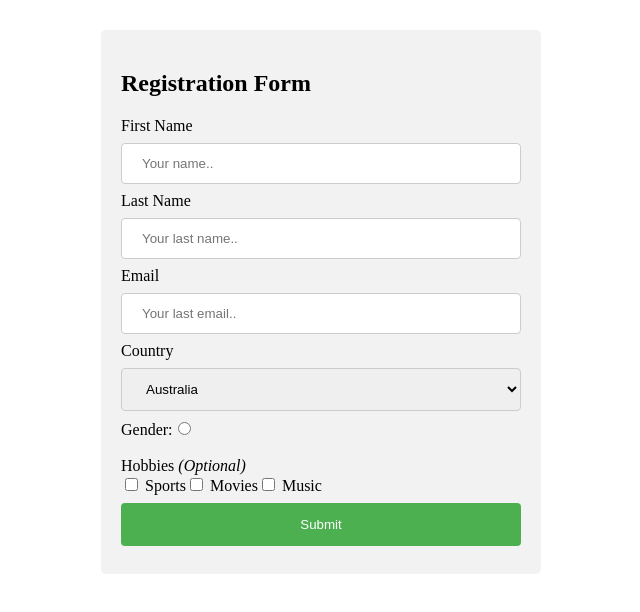
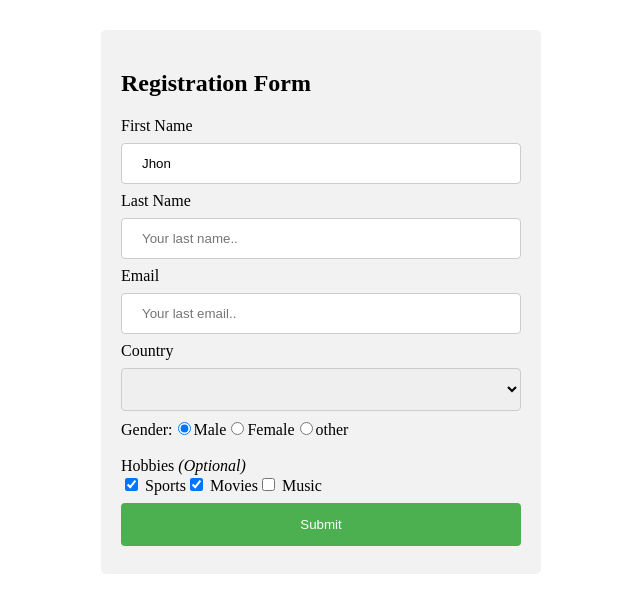
Before and after one commit to jusjassar/ProcademyExercise, an Angular app: page / in a window 1280 px wide. Shown: the top 612 px of the page, without its empty margins (319-959 px from the left). Built offline with nearby package versions, Linux system fonts and the light colour scheme.

Commit message:
video 89

```diff
--- a/src/app/app.component.html
+++ b/src/app/app.component.html
@@ -1,25 +1,20 @@
 <div class="form">
   <h2 id="registration">Registration Form</h2>
-  <form >
+  <form [formGroup]="reactiveForm" (ngSubmit)="onSubmit()">
 
       <div>
         <label for="fname">First Name</label>
-        <input type="text" id="fname" placeholder="Your name.."
-        >
-        <!-- <div>
-          <small *ngIf="fname.invalid && fname.touched">First Name is a required field</small>
-          <span *ngIf="firstname">You entered {{firstname}}</span>
-        </div> -->
+        <input type="text" id="fname" placeholder="Your name.." formControlName="firstname">
+
 
         <label for="lname">Last Name</label>
-        <input type="text" id="lname" placeholder="Your last name.."
-        >
+        <input type="text" id="lname" placeholder="Your last name.." formControlName="lastname">
         <label for="email">Email</label>
-        <input type="email" id="email" name="email" placeholder="Your last email..">
+        <input type="email" id="email" name="email" placeholder="Your last email.." formControlName="email">
       </div>
 
       <label for="country">Country</label>
-      <select id="country" name="country" >
+      <select id="country" name="country" formControlName="country">
         <option value="australia">Australia</option>
         <option value="canada">Canada</option>
         <option value="usa">USA</option>
@@ -27,17 +22,21 @@
         <option value="uk">UK</option>
       </select>
 
-      <label for="gender">Gender:</label>
-        <input type="radio"  name="gender" >
-        <label for="male"></label>
+      <label for="gender" >Gender:</label>
+        <input type="radio"  name="gender" value="male" formControlName="gender" >
+        <label for="male">Male</label>
+        <input type="radio"  name="gender" value="female" formControlName="gender" >
+        <label for="female">Female</label>
+        <input type="radio"  name="gender" value="other" formControlName="gender">
+        <label for="other">other</label>
       <br><br>
       <label>Hobbies <i>(Optional)</i></label>
       <div class="form-inline">
-          <label><input type="checkbox" value="sports"> Sports</label>
-          <label><input type="checkbox" value="movies" > Movies</label>
-          <label><input type="checkbox" value="music" > Music</label>
+          <label><input type="checkbox" value="sports" formControlName="hobbies"> Sports</label>
+          <label><input type="checkbox" value="movies"  formControlName="hobbies"> Movies</label>
+          <label><input type="checkbox" value="music" formcontrolname="hobbies"> Music</label>
       </div>
 
-      <input type="submit" value="Submit" id="btn"><!--[disabled]="!myForm.valid"-->
+      <input type="submit" value="Submit" id="btn">
     </form>
 </div>
--- a/src/app/app.component.ts
+++ b/src/app/app.component.ts
@@ -1,10 +1,27 @@
-import { Component } from '@angular/core';
+import { Component, OnInit } from '@angular/core';
+import { FormControl, FormGroup } from '@angular/forms';
 
 @Component({
   selector: 'app-root',
   templateUrl: './app.component.html',
   styleUrls: ['./app.component.css']
 })
-export class AppComponent {
-  title = 'ProcademyExercise';
+export class AppComponent implements OnInit {
+  title = 'ReactiveForms';
+  reactiveForm!:FormGroup;
+ngOnInit(){
+  this.reactiveForm = new FormGroup({
+    firstname: new FormControl('Jhon'),
+    lastname: new FormControl(null),
+    email: new FormControl(null),
+    gender:new FormControl('male'),
+    hobbies:new FormControl('sports'),
+    country:new FormControl()
+
+  })
 }
+onSubmit(){
+  console.log(this.reactiveForm)
+
+}
+}
--- a/src/app/app.module.ts
+++ b/src/app/app.module.ts
@@ -2,13 +2,15 @@ import { NgModule } from '@angular/core';
 import { BrowserModule } from '@angular/platform-browser';
 
 import { AppComponent } from './app.component';
+import { ReactiveFormsModule } from '@angular/forms';
 
 @NgModule({
   declarations: [
     AppComponent
   ],
   imports: [
-    BrowserModule
+    BrowserModule,
+    ReactiveFormsModule
   ],
   providers: [],
   bootstrap: [AppComponent]
```
